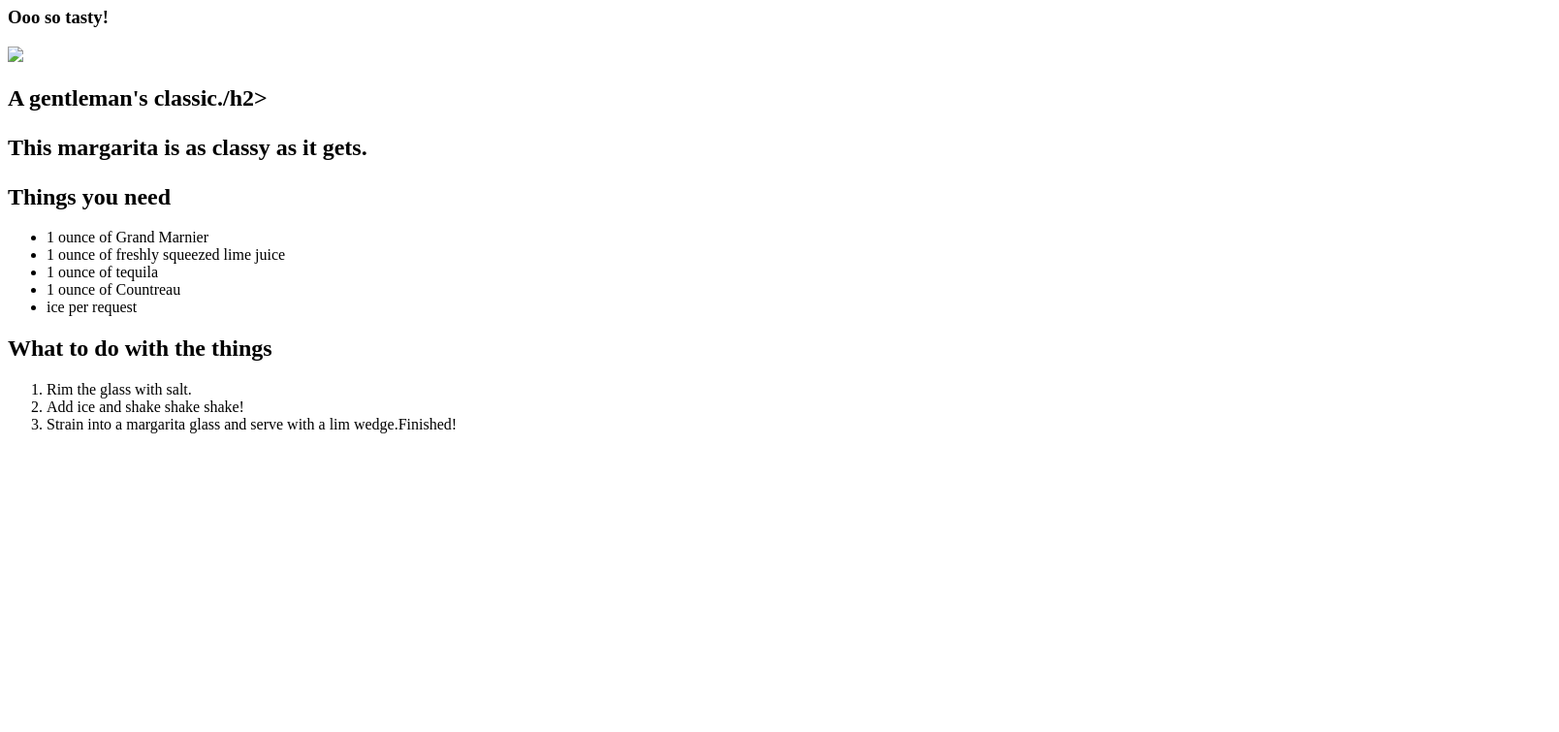
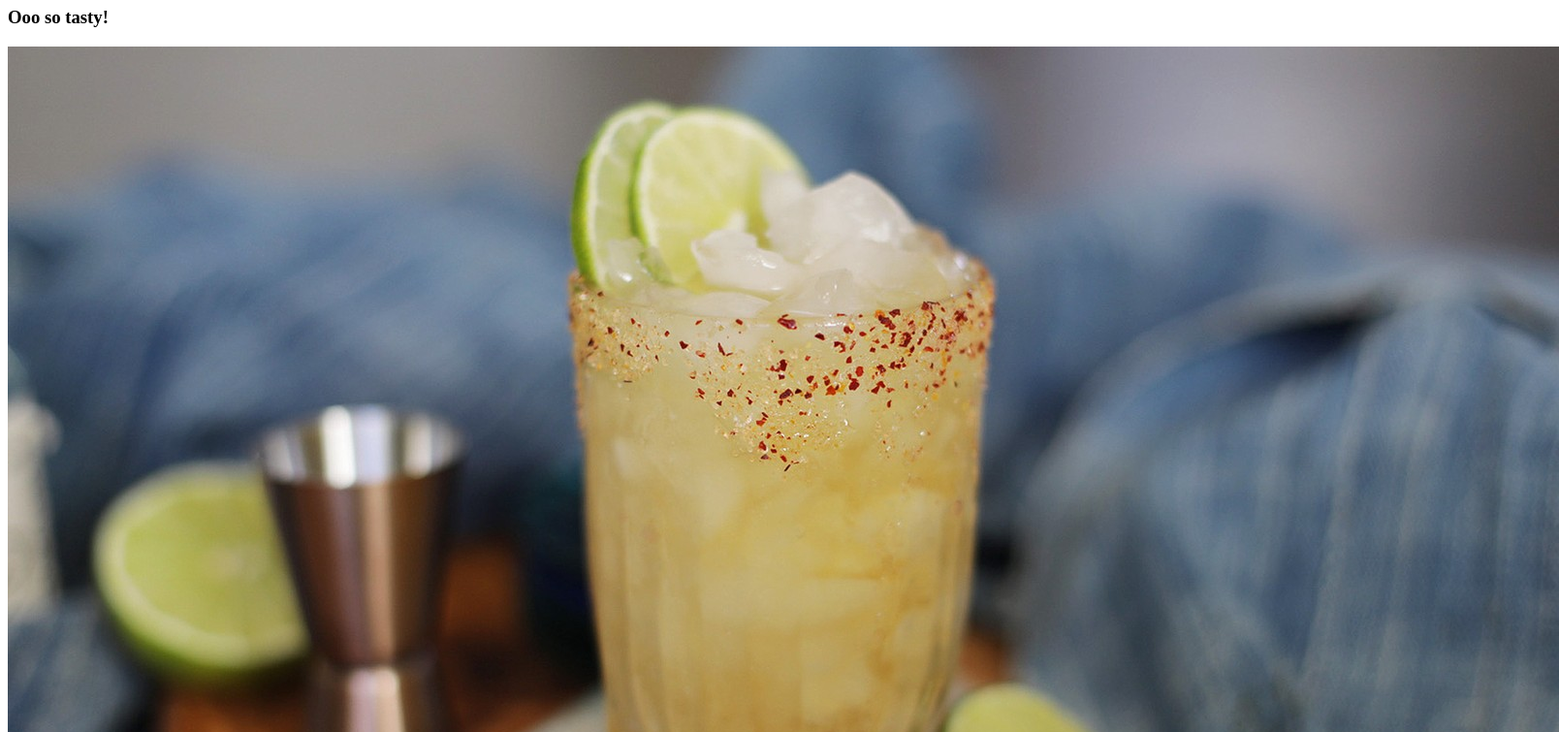
Before and after one commit to Qolors/odin_recipes, a plain HTML site: page recipes/cadillac.html in a window 1280 px wide. Shown: the part 73-828 px from the top of the page at 97% size, 1608 px wide, since content can reach past the window. Before the commit the page ends 800 px from the top, so only its background shows below. Drawn offline with Linux system fonts and the light colour scheme.

Commit message:
Bug fix on the Cadillac Margarita page

```diff
--- a/recipes/cadillac.html
+++ b/recipes/cadillac.html
@@ -8,7 +8,7 @@
 		<h1>Cadillac Margarita</h1>
 
 		<h3>Ooo so tasty!</h3>
-		<img src="../images/cadillac.png">
+		<img src="../images/cadillac.jpg">
 
 		<h2>A gentleman's classic./h2>
 		<p>This margarita is as classy as it gets.</p>
```
